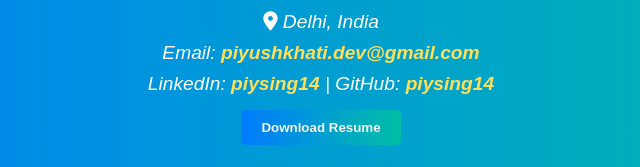
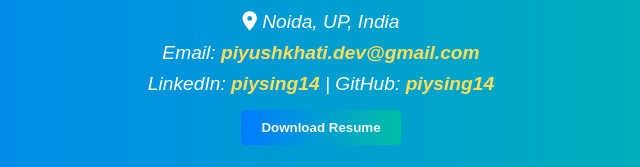
Before and after one commit to Piysing14/Piyush-Portfolio, a plain HTML site: page index.html in a window 1280 px wide. Shown: the part 633-800 px from the top of the page, 319-959 px from the left. Drawn offline with nearby package versions, Linux system fonts and the light colour scheme.

Commit message:
Updating some info

```diff
--- a/index.html
+++ b/index.html
@@ -35,7 +35,7 @@
                </h1>
 
                 <p> <i class="fas fa-map-marker-alt"></i>
-                    Delhi, India</p>
+                    Noida, UP, India</p>
                 <p>Email: <a href="mailto:piyushkhati.dev@gmail.com" style="text-decoration: none;">piyushkhati.dev@gmail.com</a></p>
                 <p>
                     LinkedIn: <a href="https://www.linkedin.com/in/piysing14" target="_blank" style="text-decoration: none;">piysing14</a> |
```
